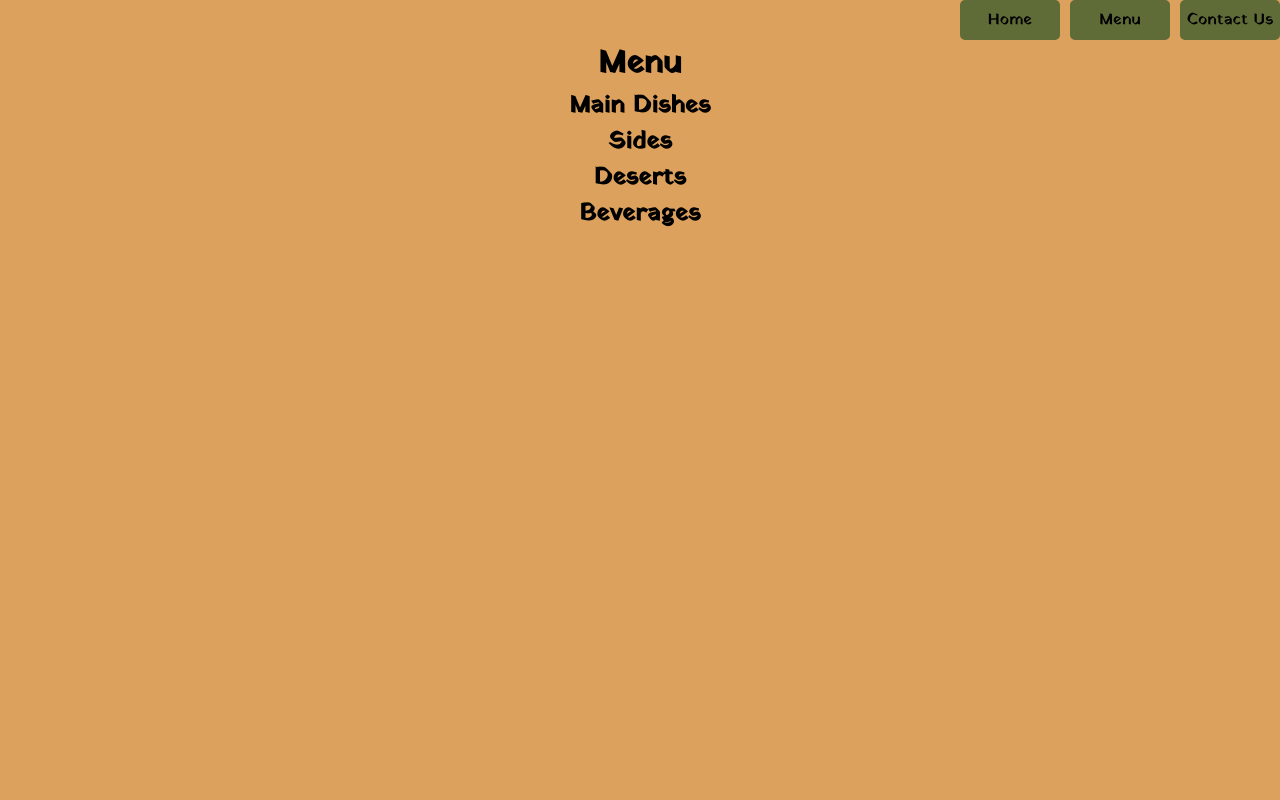
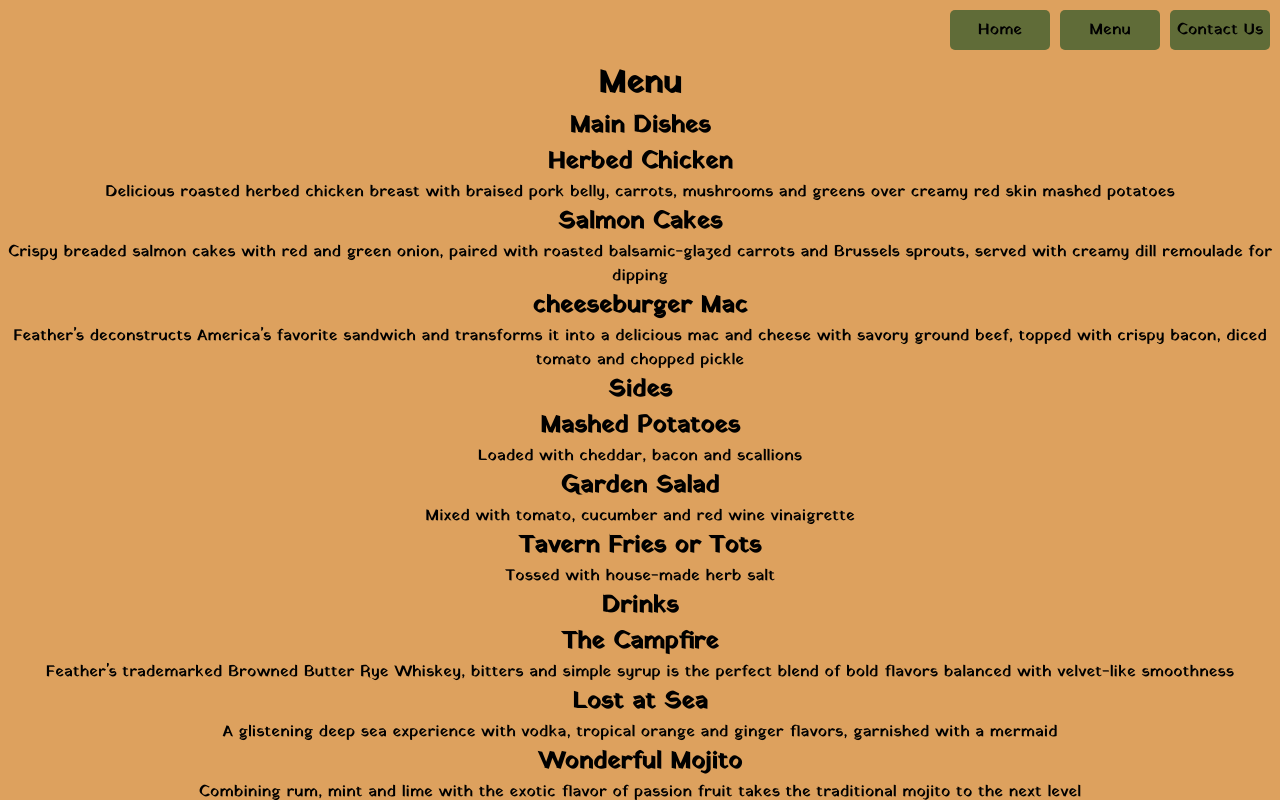
Before and after one commit to T-W-Smith/odin-restaurant_page, a website built with webpack: page src/index.html in a window 1280 px wide. Both pictures are taken after a click on the button "Menu". Shown: the top 800 px of the page. Built offline with nearby package versions, Linux system fonts and the light colour scheme.

Commit message:
Refactor menuload's code

```diff
--- a/src/menuload.js
+++ b/src/menuload.js
@@ -1,34 +1,131 @@
+function createMenu() {
+    const menu = document.createElement('div');
+    menu.classList.add("menu");
+
+    const headline = document.createElement('h1');
+    headline.textContent = "Menu";
+    menu.appendChild(headline);
+
+    const mainDishes = document.createElement('h2');
+    mainDishes.textContent = "Main Dishes";
+    menu.appendChild(mainDishes);
+
+    menu.appendChild(
+        createMenuItem(
+            "Herbed Chicken",
+            "Delicious roasted herbed chicken breast with braised " +
+            "pork belly, carrots, mushrooms and greens over creamy " +
+            "red skin mashed potatoes"
+        )
+    );
+    menu.appendChild(
+        createMenuItem(
+            "Salmon Cakes",
+            "Crispy breaded salmon cakes with red and green onion, " +
+            "paired with roasted balsamic-glazed carrots and Brussels " +
+            "sprouts, served with creamy dill remoulade for dipping"
+        )
+    );
+    menu.appendChild(
+        createMenuItem(
+            "cheeseburger Mac",
+            "Feather's deconstructs America's favorite sandwich and " +
+            "transforms it into a delicious mac and cheese with savory " +
+            "ground beef, topped with crispy bacon, diced tomato and " +
+            "chopped pickle"
+        )
+    );
+
+    const sides = document.createElement('h2');
+    sides.textContent = "Sides";
+    menu.appendChild(sides);
+
+    menu.appendChild(
+        createMenuItem(
+            "Mashed Potatoes",
+            "Loaded with cheddar, bacon and scallions"
+        )
+    );
+    menu.appendChild(
+        createMenuItem(
+            "Garden Salad",
+            "Mixed with tomato, cucumber and red wine vinaigrette"
+        )
+    );
+    menu.appendChild(
+        createMenuItem(
+            "Tavern Fries or Tots",
+            "Tossed with house-made herb salt"
+        )
+    );
+
+    const drinks = document.createElement('h2');
+    drinks.textContent = "Drinks";
+    menu.appendChild(drinks);
+
+    menu.appendChild(
+        createMenuItem(
+            "The Campfire",
+            "Feather's trademarked Browned Butter Rye Whiskey, bitters " +
+            "and simple syrup is the perfect blend of bold flavors " +
+            "balanced with velvet-like smoothness"
+        )
+    );
+    menu.appendChild(
+        createMenuItem(
+            "Lost at Sea",
+            "A glistening deep sea experience with vodka, tropical orange " +
+            "and ginger flavors, garnished with a mermaid"
+        )
+    )
+    menu.appendChild(
+        createMenuItem(
+            "Wonderful Mojito",
+            "Combining rum, mint and lime with the exotic flavor of passion " +
+            "fruit takes the traditional mojito to the next level"
+        )
+    )
+
+    const deserts = document.createElement('h2');
+    deserts.textContent = "Deserts";
+    menu.appendChild(deserts);
+
+    menu.appendChild(
+        createMenuItem(
+            "Feather's Chocolate Lava Delight",
+            "Warm, chocolate cake filled with molten, dark chocolate truffle, " +
+            "topped with vanilla ice cream and raspberry drizzle"
+        )
+    );
+    menu.appendChild(
+        createMenuItem(
+            "Crème Brûlée Cheesecake",
+            "Vanilla bean cheesecake with freshly sliced tropical fruit and mango drizzle"
+        )
+    );
+
+    return menu;
+}
+
+function createMenuItem(name, description) {
+    const menuItem = document.createElement('div');
+    menuItem.classList.add("menu-item");
+
+    const foodName = document.createElement('h2');
+    foodName.textContent = name;
+
+    const foodDescription = document.createElement('p');
+    foodDescription.textContent = description;
+
+    menuItem.appendChild(foodName);
+    menuItem.appendChild(foodDescription);
+
+    return menuItem;
+}
+
 function loadMenu() {
-    const div = document.getElementById('content');
-    let headline = document.createElement('h1');
-    let mainDishes = document.createElement('h2');
-    let mainText = document.createElement('p');
-    let sides = document.createElement('h2');
-    let sidesText = document.createElement('p');
-    let deserts = document.createElement('h2');
-    let desertsText = document.createElement('p');
-    let beverages = document.createElement('h2');
-    let beveragesText = document.createElement('p');
-
-    headline.innerHTML = "Menu";
-    mainDishes.innerHTML = "Main Dishes";
-    mainText.innerHTML = "";
-    sides.innerHTML = "Sides";
-    sidesText.innerHTML = "";
-    deserts.innerHTML = "Deserts";
-    desertsText.innerHTML = "";
-    beverages.innerHTML = "Beverages";
-    beveragesText.innerHTML = "";
-
-    div.appendChild(headline);
-    div.appendChild(mainDishes);
-    div.appendChild(mainText);
-    div.appendChild(sides);
-    div.appendChild(sidesText);
-    div.appendChild(deserts);
-    div.appendChild(desertsText);
-    div.appendChild(beverages);
-    div.appendChild(beveragesText);
+    const content = document.getElementById('content');
+    content.appendChild(createMenu());
 }
 
 export {loadMenu};
--- a/src/style.css
+++ b/src/style.css
@@ -23,12 +23,16 @@ body {
 
 img {
     padding-top: 10px;
+    padding-bottom: 10px;
+    background-color: #606c38;
+    border-radius: 10px;
 }
 
 nav {
     display: flex;
     justify-content: flex-end;
     gap: 10px;
+    margin: 10px 10px 10px 0px;
 }
 
 button {
```
